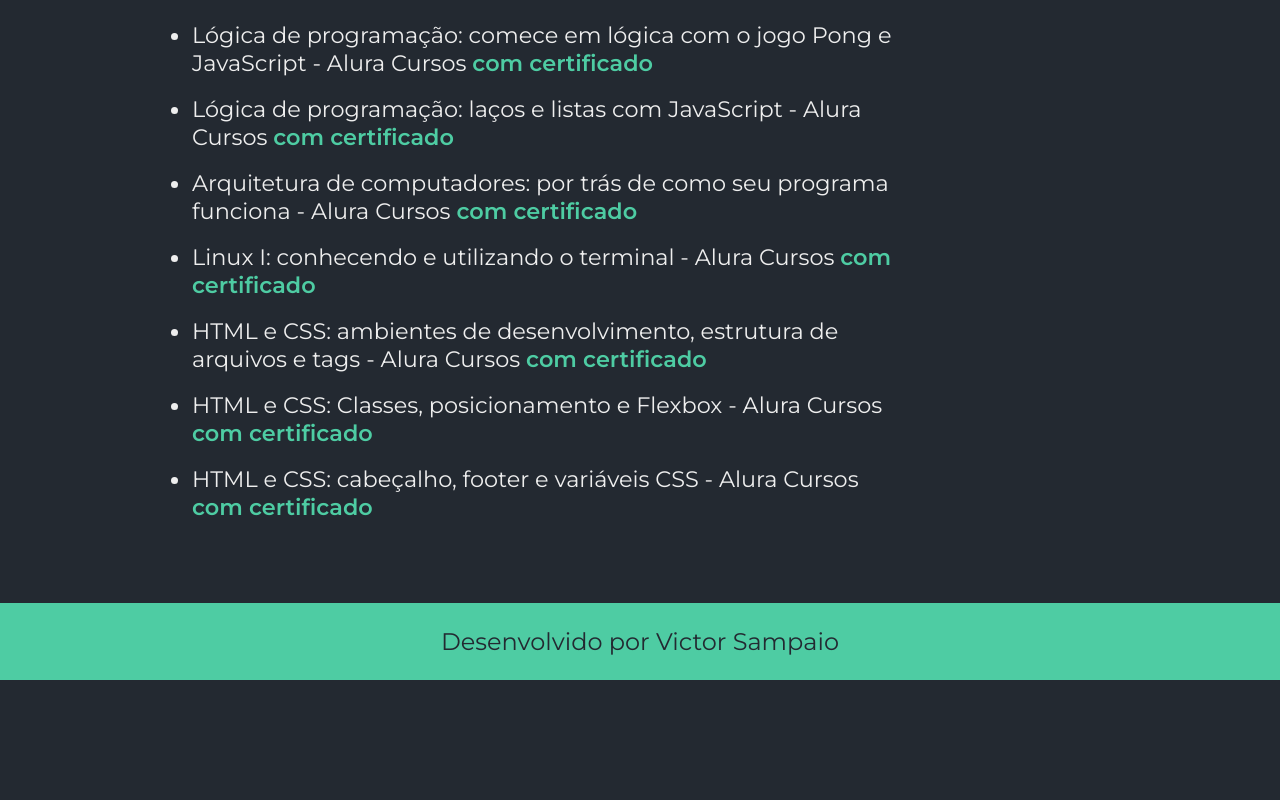
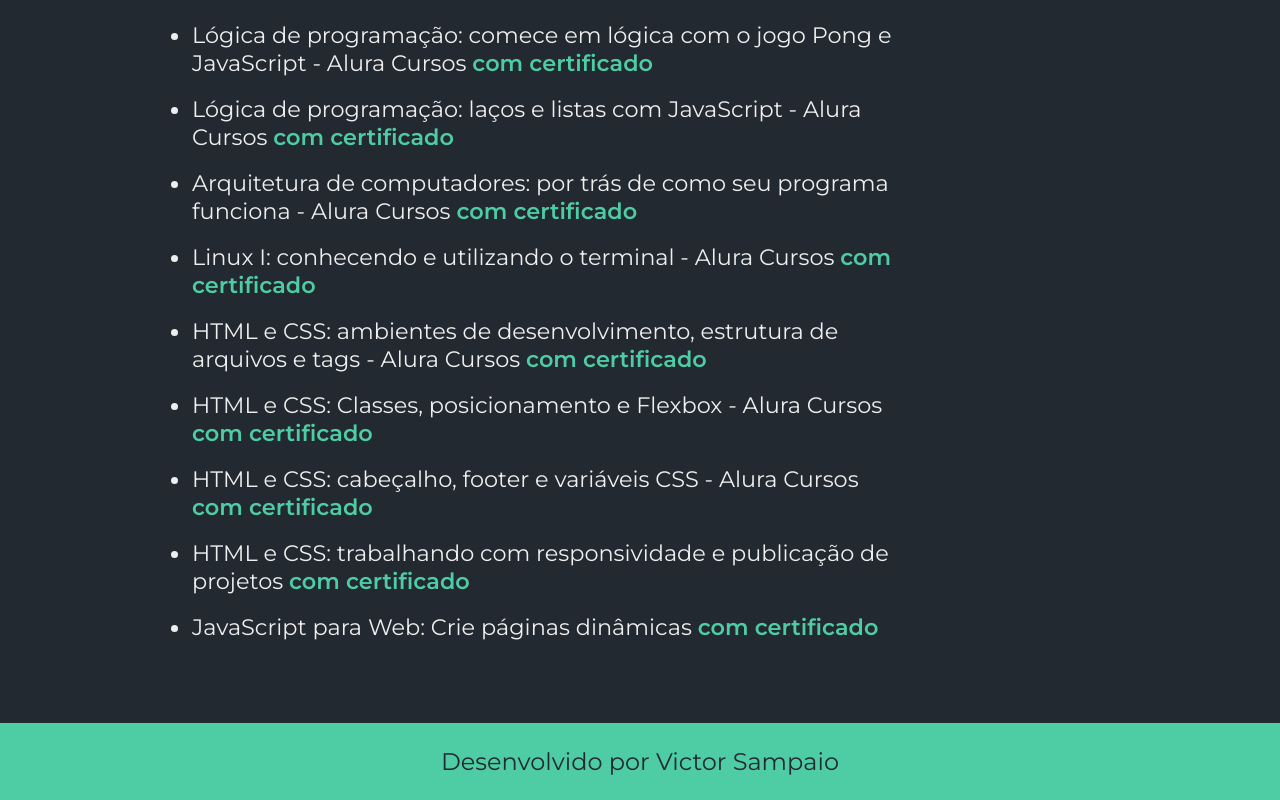
Before and after one commit to victor-ss13/Portfolio, a plain HTML site: page curriculo.html in a window 1280 px wide. Shown: the part 1024-1824 px from the top of the page. Before the commit the page ends 1704 px from the top, so only its background shows below. Drawn offline with nearby package versions, Linux system fonts and the light colour scheme.

Commit message:
atualização de cursos concluídos

```diff
--- a/curriculo.html
+++ b/curriculo.html
@@ -25,13 +25,15 @@
             </ul>
             <h1 class="apresentacao__conteudo__titulo">Estudos</h1>
             <ul class="lista">
-                <li class="lista__item">Lógica de programação: comece em lógica com o jogo Pong e JavaScript - Alura Cursos <a class="link__certificado" href="https://cursos.alura.com.br/user/victor-sampaio2003/course/pong-javascript/formalCertificate " target="_blank" rel="noopener noreferrer">com certificado</a></li><br>
-                <li class="lista__item">Lógica de programação: laços e listas com JavaScript - Alura Cursos <a class="link__certificado" href="https://cursos.alura.com.br/user/victor-sampaio2003/course/javascript-listas-lacos/formalCertificate " target="_blank" rel="noopener noreferrer">com certificado</a></li><br>
-                <li class="lista__item">Arquitetura de computadores: por trás de como seu programa funciona - Alura Cursos <a class="link__certificado" href="https://cursos.alura.com.br/user/victor-sampaio2003/course/arquitetura-computadores-funcionamento-programa/formalCertificate " target="_blank" rel="noopener noreferrer">com certificado</a></li><br>
-                <li class="lista__item">Linux I: conhecendo e utilizando o terminal - Alura Cursos <a class="link__certificado" href="https://cursos.alura.com.br/user/victor-sampaio2003/course/linux-ubuntu/formalCertificate " target="_blank" rel="noopener noreferrer">com certificado</a></li><br>
-                <li class="lista__item">HTML e CSS: ambientes de desenvolvimento, estrutura de arquivos e tags - Alura Cursos <a class="link__certificado" href="https://cursos.alura.com.br/user/victor-sampaio2003/course/html-css-ambiente-arquivos-tags/formalCertificate " target="_blank" rel="noopener noreferrer">com certificado</a></li><br>
-                <li class="lista__item">HTML e CSS: Classes, posicionamento e Flexbox - Alura Cursos <a class="link__certificado" href="https://cursos.alura.com.br/user/victor-sampaio2003/course/html-css-classes-posicionamento-flexbox/formalCertificate " target="_blank" rel="noopener noreferrer">com certificado</a></li><br>
-                <li class="lista__item">HTML e CSS: cabeçalho, footer e variáveis CSS - Alura Cursos <a class="link__certificado" href="https://cursos.alura.com.br/user/victor-sampaio2003/course/html-css-cabecalho-footer-variaveis-css/formalCertificate " target="_blank" rel="noopener noreferrer">com certificado</a></li><br>
+                <li class="lista__item">Lógica de programação: comece em lógica com o jogo Pong e JavaScript - Alura Cursos <a class="link__certificado" href="https://cursos.alura.com.br/user/victor-sampaio2003/course/pong-javascript/formalCertificate" target="_blank" rel="noopener noreferrer">com certificado</a></li><br>
+                <li class="lista__item">Lógica de programação: laços e listas com JavaScript - Alura Cursos <a class="link__certificado" href="https://cursos.alura.com.br/user/victor-sampaio2003/course/javascript-listas-lacos/formalCertificate" target="_blank" rel="noopener noreferrer">com certificado</a></li><br>
+                <li class="lista__item">Arquitetura de computadores: por trás de como seu programa funciona - Alura Cursos <a class="link__certificado" href="https://cursos.alura.com.br/user/victor-sampaio2003/course/arquitetura-computadores-funcionamento-programa/formalCertificate" target="_blank" rel="noopener noreferrer">com certificado</a></li><br>
+                <li class="lista__item">Linux I: conhecendo e utilizando o terminal - Alura Cursos <a class="link__certificado" href="https://cursos.alura.com.br/user/victor-sampaio2003/course/linux-ubuntu/formalCertificate" target="_blank" rel="noopener noreferrer">com certificado</a></li><br>
+                <li class="lista__item">HTML e CSS: ambientes de desenvolvimento, estrutura de arquivos e tags - Alura Cursos <a class="link__certificado" href="https://cursos.alura.com.br/user/victor-sampaio2003/course/html-css-ambiente-arquivos-tags/formalCertificate" target="_blank" rel="noopener noreferrer">com certificado</a></li><br>
+                <li class="lista__item">HTML e CSS: Classes, posicionamento e Flexbox - Alura Cursos <a class="link__certificado" href="https://cursos.alura.com.br/user/victor-sampaio2003/course/html-css-classes-posicionamento-flexbox/formalCertificate" target="_blank" rel="noopener noreferrer">com certificado</a></li><br>
+                <li class="lista__item">HTML e CSS: cabeçalho, footer e variáveis CSS - Alura Cursos <a class="link__certificado" href="https://cursos.alura.com.br/user/victor-sampaio2003/course/html-css-cabecalho-footer-variaveis-css/formalCertificate" target="_blank" rel="noopener noreferrer">com certificado</a></li><br>
+                <li class="lista__item">HTML e CSS: trabalhando com responsividade e publicação de projetos <a class="link__certificado" href="https://cursos.alura.com.br/user/victor-sampaio2003/course/html-css-responsividade-publicacao-projetos/formalCertificate" target="_blank" rel="noopener noreferrer">com certificado</a></li><br>
+                <li class="lista__item">JavaScript para Web: Crie páginas dinâmicas <a class="link__certificado" href="https://cursos.alura.com.br/user/victor-sampaio2003/course/javascript-web-paginas-dinamicas/formalCertificate" target="_blank" rel="noopener noreferrer">com certificado</a></li><br>
             </ul>
         </section>
     </main>
```
